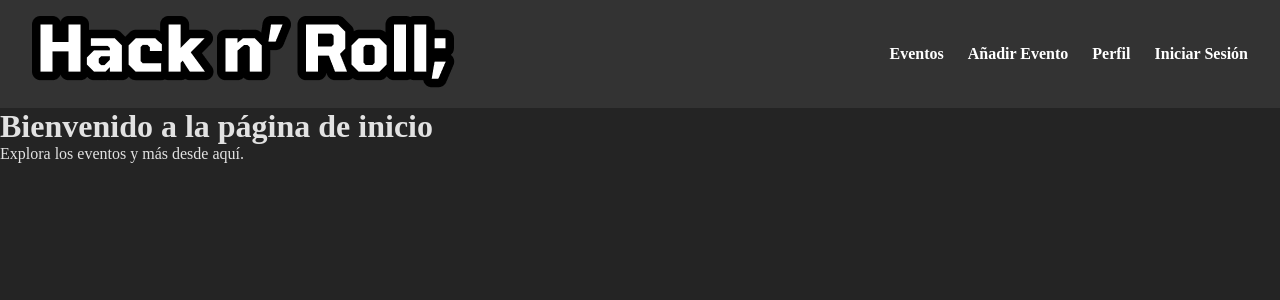
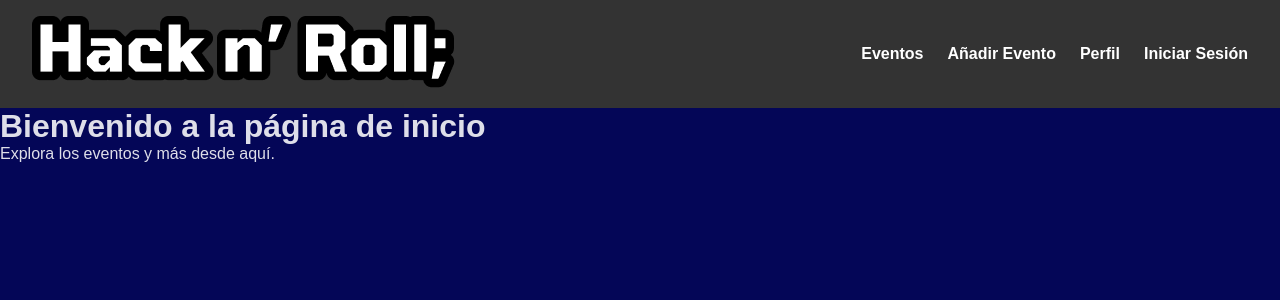
Before and after one commit to Hack-Roll/Frontend, a React (Vite) app: page / in a window 1280 px wide. Shown: the top 300 px of the page. Built offline with nearby package versions, Linux system fonts and the light colour scheme.

Commit message:
add font family and color, in global index css

```diff
--- a/src/index.css
+++ b/src/index.css
@@ -2,7 +2,8 @@
 
   color-scheme: light dark;
   color: rgba(255, 255, 255, 0.87);
-  background-color: #242424;
+  background-color: #040657;
+  font-family: 'Tomorrow', sans-serif;
 }
 
 *{
```
